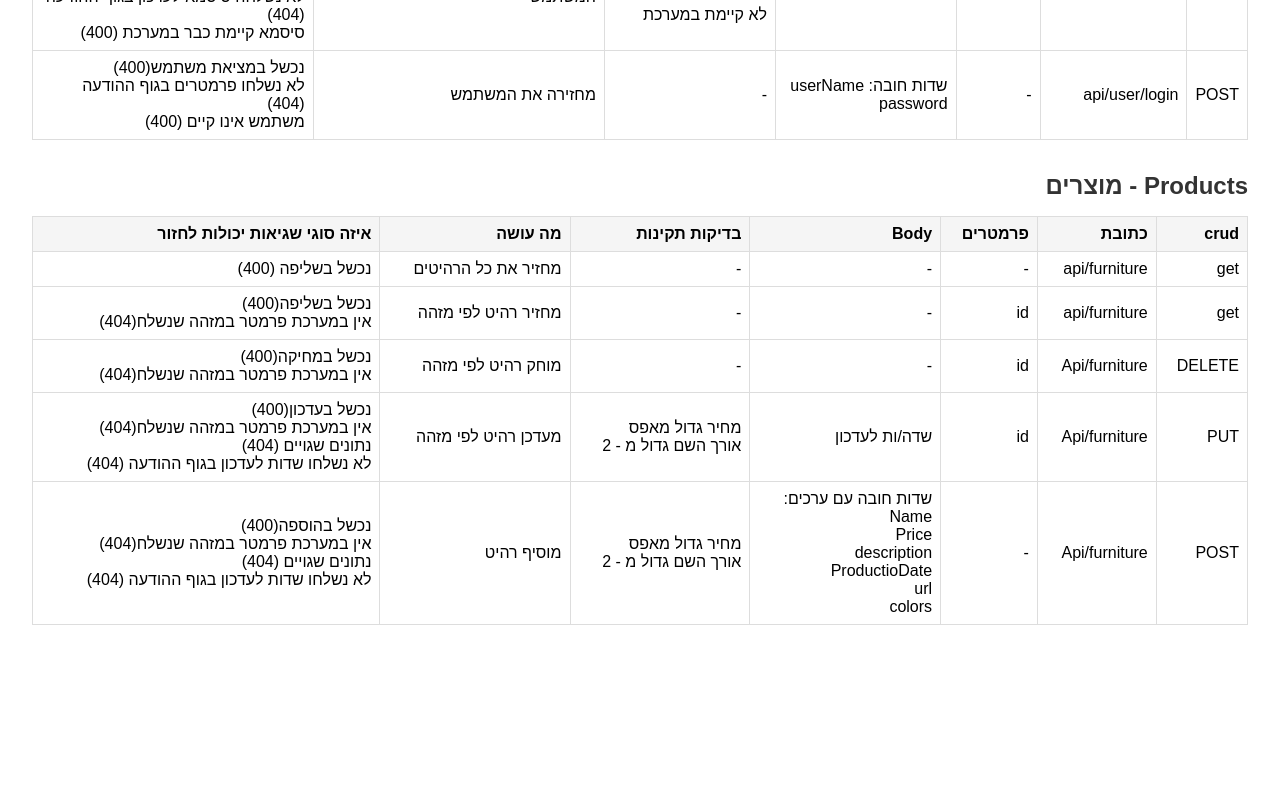
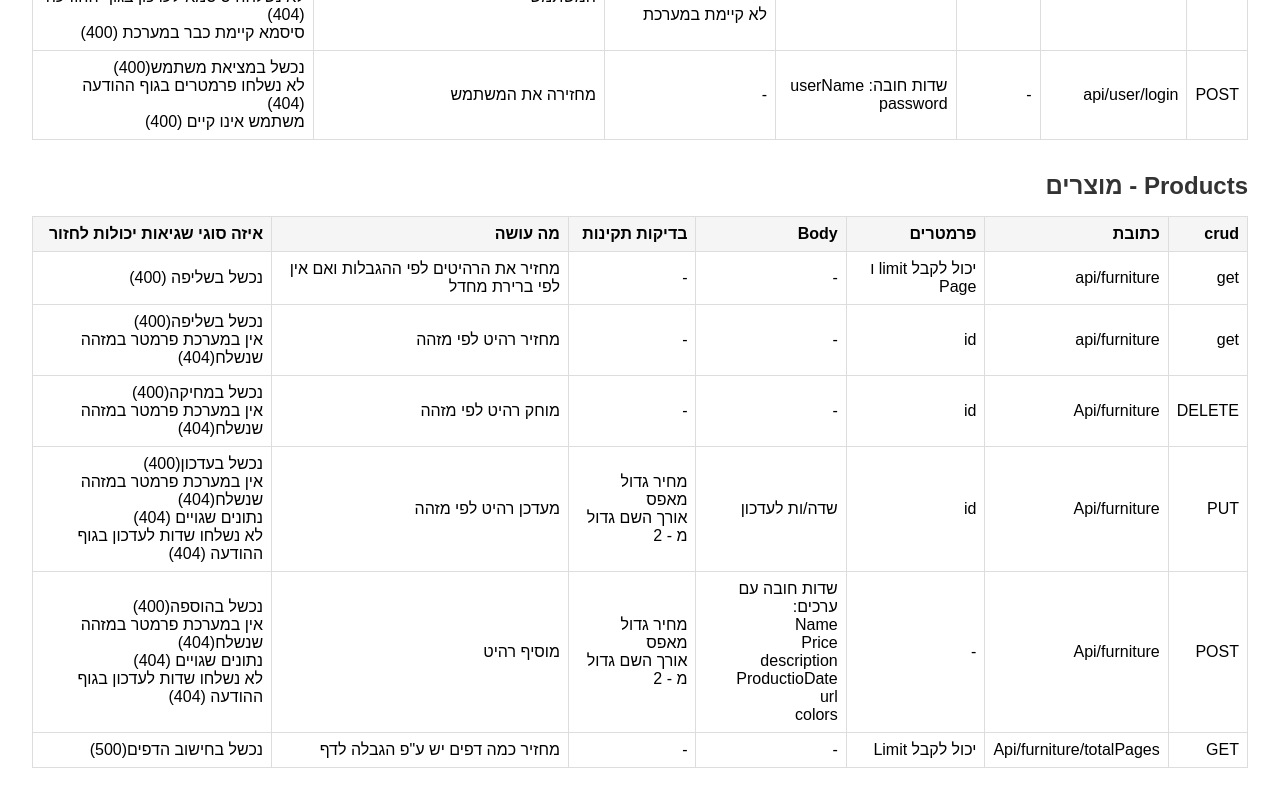
Before and after one commit to yafi321/node_project, a website: page DetailsTBL.html in a window 1280 px wide. Shown: the part 973-1773 px from the top of the page. Before the commit the page ends 1630 px from the top, so only its background shows below. Drawn offline with Linux system fonts and the light colour scheme.

Commit message:
add limit and page

```diff
--- a/DetailsTBL.html
+++ b/DetailsTBL.html
@@ -198,10 +198,10 @@
                 <tr>
                     <td>get</td>
                     <td>api/furniture</td>
+                    <td>יכול לקבל limit ו Page</td>
                     <td>-</td>
                     <td>-</td>
-                    <td>-</td>
-                    <td>מחזיר את כל הרהיטים</td>
+                    <td>מחזיר את הרהיטים לפי ההגבלות ואם אין לפי ברירת מחדל</td>
                     <td>נכשל בשליפה (400)</td>
                 </tr>
                 <tr>
@@ -240,6 +240,15 @@
                     <td>מוסיף רהיט</td>
                     <td>נכשל בהוספה(400)<br>אין במערכת פרמטר במזהה שנשלח(404)<br>נתונים שגויים (404)<br>לא נשלחו שדות לעדכון בגוף ההודעה (404)</td>
                 </tr>
+                <tr>
+                    <td>GET</td>
+                    <td>Api/furniture/totalPages</td>
+                    <td>יכול לקבל Limit</td>
+                    <td>-</td>
+                    <td>-</td>
+                    <td> מחזיר כמה דפים יש ע"פ הגבלה לדף</td>
+                    <td>נכשל בחישוב הדפים(500)</td>
+                </tr>
             </tbody>
         </table>
     </div>
--- a/routers/product.js
+++ b/routers/product.js
@@ -1,11 +1,13 @@
 import { Router } from "express";
-import {add, deleteById,getAllProducts,getById,updateById} from "../Controllers/product.js"
+import {add, deleteById,getAllProducts,getById,updateById, getTotalPages} from "../Controllers/product.js"
 
 const productRouter = Router();
 productRouter.get("/", getAllProducts);
+productRouter.get("/totalPages", getTotalPages);
 productRouter.get("/:id", getById);
 productRouter.delete("/:id", deleteById);
 productRouter.put("/:id", updateById);
 productRouter.post("/", add);
 
+
 export default productRouter;
```
Also changed, not shown: Controllers/product.js (+18 -1 lines).
